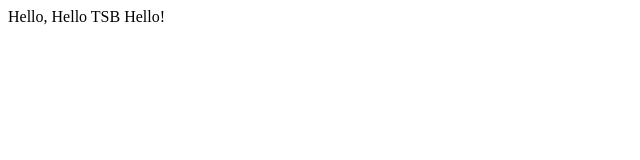
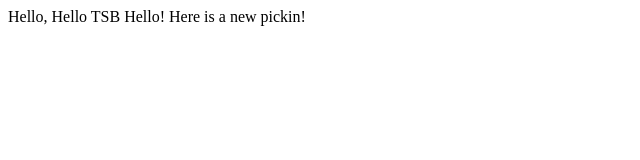
Before and after one commit to tamiemac/lecture1, a plain HTML site: page index.html in a window 1280 px wide. Shown: the whole page, without its empty margins (0-640 px from the left). Drawn offline with Linux system fonts and the light colour scheme.

Commit message:
Added a new Pickin

```diff
--- a/index.html
+++ b/index.html
@@ -9,5 +9,6 @@
 </head>
 <body>
  Hello, Hello TSB Hello!
+ Here is a new pickin!
 </body>
 </html
```
